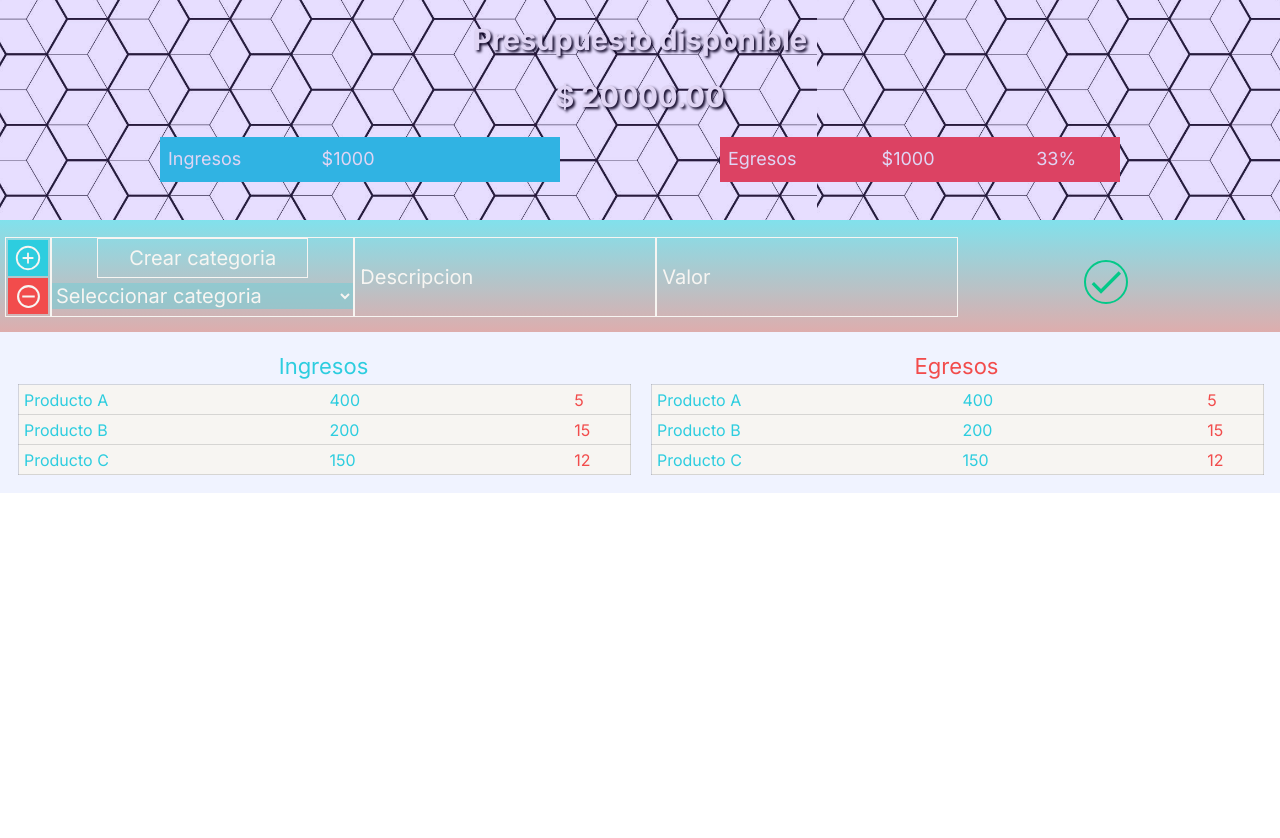
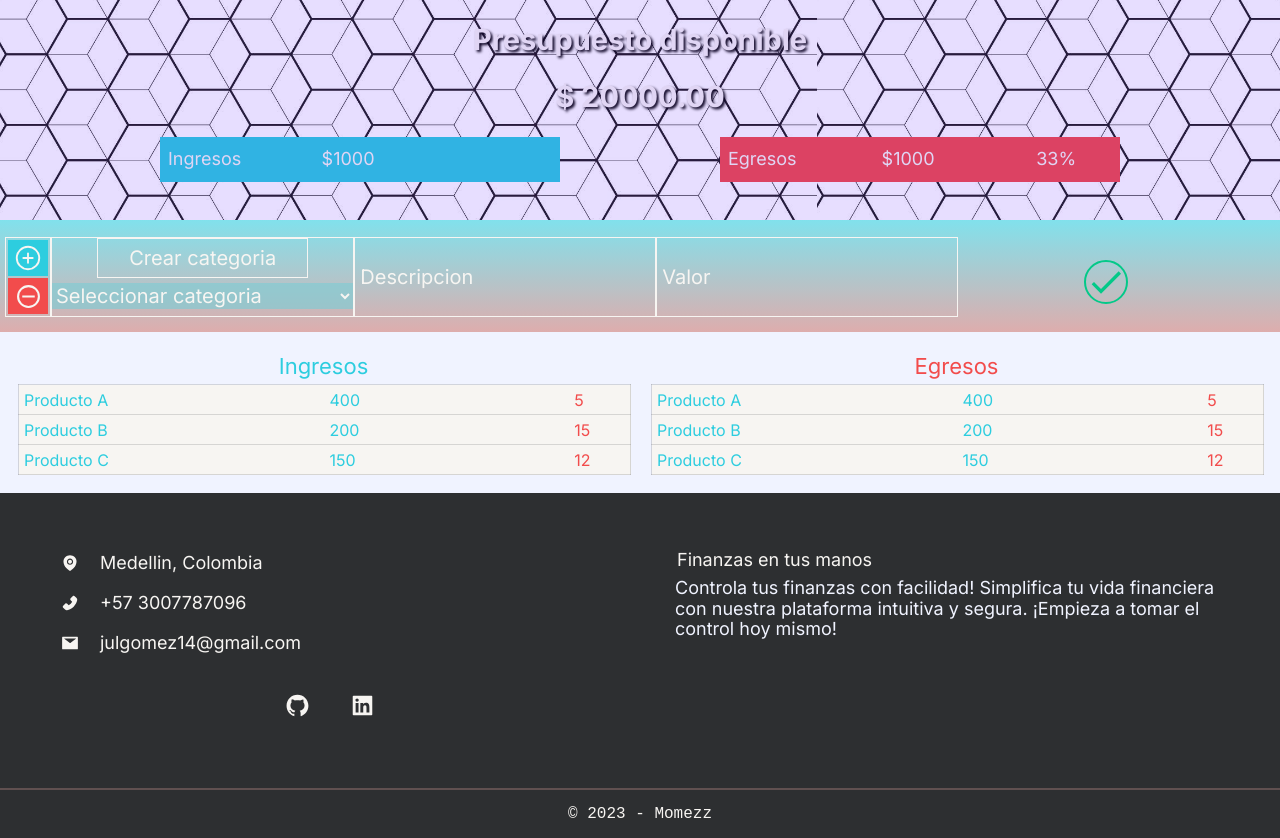
Before and after one commit to Momezz/control-financiero, a Next.js app: page / in a window 1280 px wide. Before the commit the page ends 800 px from the top, so only its background shows below. Built offline with nearby package versions, Linux system fonts and the light colour scheme.

Commit message:
I create footer component

```diff
--- a/public/css/variables.css
+++ b/public/css/variables.css
@@ -6,4 +6,5 @@
   --background-layer: #4800ff21;
   --done: #03C988;
   --table-container-background: #F0F3FF;
+  --footer-background: #2D2F31;
 }
--- a/src/app/page.tsx
+++ b/src/app/page.tsx
@@ -1,6 +1,7 @@
 import Banner from '@/components/Banner/Banner';
 import TransactionForm from '@/components/TransactionForm/TransactionForm';
 import TableContainer from '@/components/TableContainer/TableContainer';
+import Footer from '@/components/Footer/Footer';
 
 export default function Home() {
 
@@ -10,6 +11,7 @@ export default function Home() {
         <Banner />
         <TransactionForm />
         <TableContainer />
+        <Footer />
       </div>
     </main>
   );
--- /dev/null
+++ b/src/components/Footer/Footer.tsx
@@ -0,0 +1,83 @@
+import Link from 'next/link';
+import styles from '@/components/Footer/footer.module.css';
+import {
+  AiFillPhone,
+  AiFillEnvironment,
+  AiFillMail,
+  AiFillGithub,
+  AiFillLinkedin,
+} from 'react-icons/ai';
+
+const Footer = () => {
+  return (
+    <footer className={styles.footer__container}>
+      <section className={styles.footer__sub_container}>
+        <div className={styles.footer__half_container}>
+          <div className={styles.footer__icon_container}>
+            <span className={styles.footer__icon}>
+              <AiFillEnvironment />
+            </span>
+            <p className={styles.footer__icon_text}>Medellin, Colombia</p>
+          </div>
+          <div className={styles.footer__icon_container}>
+            <span className={styles.footer__icon}>
+              <AiFillPhone />
+            </span>
+            <p className={styles.footer__icon_text}>
+              <a
+                className={styles.footer__icon_a}
+                href="http://wa.me/573007787096?text=Hola Julian."
+                target="_blank"
+                rel="noopener noreferrer"
+              >
+                +57 3007787096
+              </a>
+            </p>
+          </div>
+          <div className={styles.footer__icon_container}>
+            <span className={styles.footer__icon}>
+              <AiFillMail />
+            </span>
+            <Link className={styles.footer__icon_a} href="/contact">
+              <p className={styles.footer__icon_text}>julgomez14@gmail.com</p>
+            </Link>
+          </div>
+          <div className={styles.footer__links_container}>
+            <a
+              href="https://github.com/Momezz"
+              target="_blank"
+              className={styles.footer__link}
+            >
+              <AiFillGithub />
+            </a>
+            <a
+              href="https://www.linkedin.com/in/juliangomezmejiamedellin/"
+              target="_blank"
+              className={styles.footer__link}
+            >
+              <AiFillLinkedin />
+            </a>
+          </div>
+        </div>
+        <div className={styles.footer__half_container}>
+          <div>
+            <h2 className={styles.footer__title}>
+              {" "}
+              Finanzas en tus manos
+            </h2>
+            <p className={styles.footer__paragraph}>
+              Controla tus finanzas con facilidad! Simplifica tu vida financiera
+              con nuestra plataforma intuitiva y segura. ¡Empieza a tomar el
+              control hoy mismo!
+            </p>
+          </div>
+        </div>
+      </section>
+      <div>
+        <p className={styles.footer__bottom_paragraph}>© 2023 - Momezz</p>
+      </div>
+    </footer>
+  );
+};
+
+export default Footer;
--- /dev/null
+++ b/src/components/Footer/footer.module.css
@@ -0,0 +1,101 @@
+.footer__container {
+  background-color: var(--footer-background);
+  flex-direction: column;
+  display: flex;
+  height: auto;
+  width: 100%;
+}
+
+.footer__sub_container {
+  flex-direction: column;
+  display: flex;
+  padding: 20px;
+}
+
+.footer__half_container {
+  width: 100%;
+}
+
+.footer__icon_container {
+  align-items: center;
+  display: flex;
+  width: 100%;
+}
+
+.footer__icon {
+  background-color: var(--main-background-color);
+  color: var(--color-item);
+  justify-content: center;
+  align-items: center;
+  border-radius: 50%;
+  font-size: 18px;
+  display: flex;
+  height: 30px;
+  width: 30px;
+  margin: 5px;
+  padding: 0;
+}
+
+.footer__icon_text {
+  color: var(--color-item);
+  margin-left: 10px;
+  font-size: 18px;
+}
+
+.footer__icon_a {
+  color: var(--color-item);
+}
+
+.footer__links_container {
+  border-top: 2px solid var(--font-color-title);
+  justify-content: center;
+  margin-top: 10px;
+  display: flex;
+}
+
+.footer__link {
+  background-color: var(--main-background-color);
+  color: var(--color-item);
+  justify-content: center;
+  align-items: center;
+  border-radius: 0%;
+  font-size: 25px;
+  display: flex;
+  height: 45px;
+  margin: 10px;
+  width: 45px;
+  padding: 0;
+}
+
+.footer__title {
+  color: var(--color-item);
+  font-size: 18px;
+  margin: 7px;
+}
+
+.footer__paragraph {
+  color: var(--table-container-background);
+  font-family: var(--text-presentation);
+  font-size: 18px;
+  margin: 5px;
+}
+
+.footer__bottom_paragraph {
+  font-family: 'Courier New', Courier, monospace;
+  border-top: 2px solid rgb(96, 80, 80);
+  color: var(--color-item);
+  justify-content: center;
+  align-items: center;
+  display: flex;
+  height: 50px;
+}
+
+@media(min-width: 768px) {
+  .footer__sub_container {
+    flex-direction: row;
+  }
+
+  .footer__half_container {
+    padding: 30px;
+  }
+}
```
